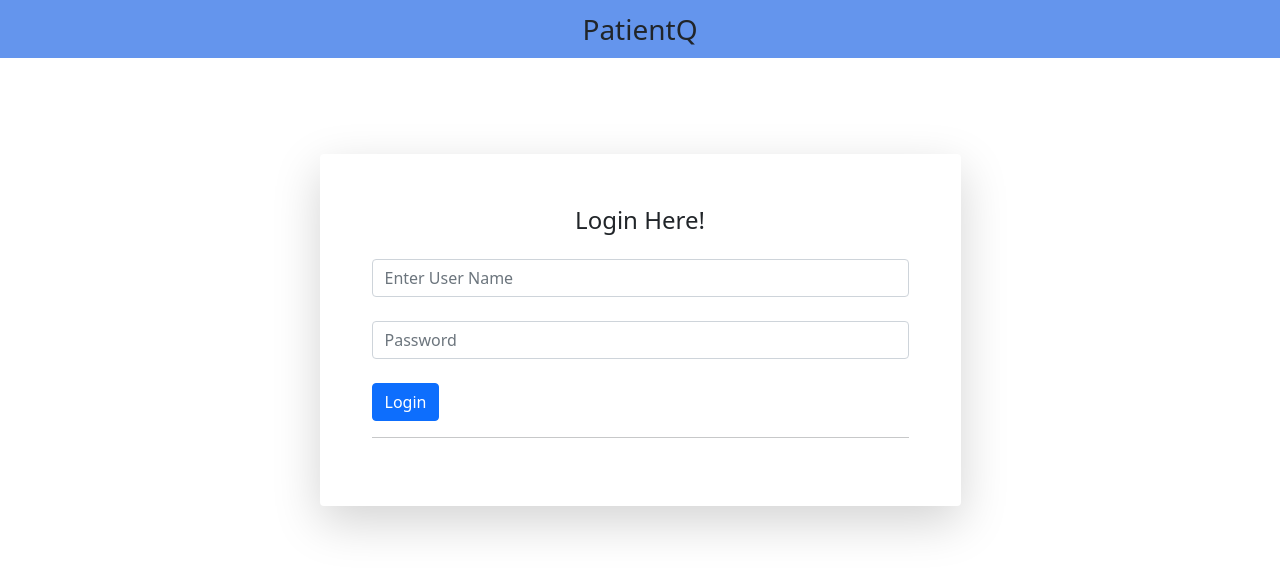
After one commit to tan45Nadim/CSE311-DBS-Project, a PHP site: page /login.php in a window 1280 px wide. The commit adds this page. Shown: the top 574 px of the page. Run offline with PHP 8.4, Linux system fonts and the light colour scheme.

Commit message:
Add files via upload

```diff
--- /dev/null
+++ b/versions/v_01/login.php
@@ -0,0 +1,49 @@
+<?php
+    error_reporting(0);
+    session_start();
+    include('includes/header.php');
+?>
+
+<div class="container">
+<!-- Outer Row -->
+<div class="row justify-content-center">
+  <div class="col-xl-7 col-lg-7 col-md-7">
+    <div class="card o-hidden border-0 shadow-lg my-5">
+      <div class="card-body p-1">
+        <!-- Nested Row within Card Body -->
+        <div class="row">
+          <div class="col-lg-12">
+            <div class="p-5">
+              <div class="text-center">
+                <h1 class="h4 text-gray-900 mb-4">Login Here!</h1>
+                <?php
+                    if (isset($_SESSION['status']) && $_SESSION['status'] !='') {
+                        echo '<h4 class="bg-danger text-white"> '.$_SESSION['status'].' </h4>';
+                        unset($_SESSION['status']);
+                    }
+                ?>
+              </div>
+                <form class="user" action="source-codes.php" method="POST">
+                    <div class="form-group">
+                    <input type="text" name="username" class="form-control form-control-user" placeholder="Enter User Name" required>
+                    </div>
+                    <div class="form-group">
+                    <br>
+                    <input type="password" name="pass_word" class="form-control form-control-user" placeholder="Password" required>
+                    </div>
+                    <br>
+                    <button type="submit" name="login_btn" class="btn btn-primary btn-user btn-block"> Login </button>
+                    <hr>
+                </form>
+            </div>
+          </div>
+        </div>
+      </div>
+    </div>
+  </div>
+</div>
+</div>
+
+<?php
+    include('includes/footer.php');
+?>
```
Also changed, not shown: versions/v_01/source-codes.php (+31 -8 lines).
